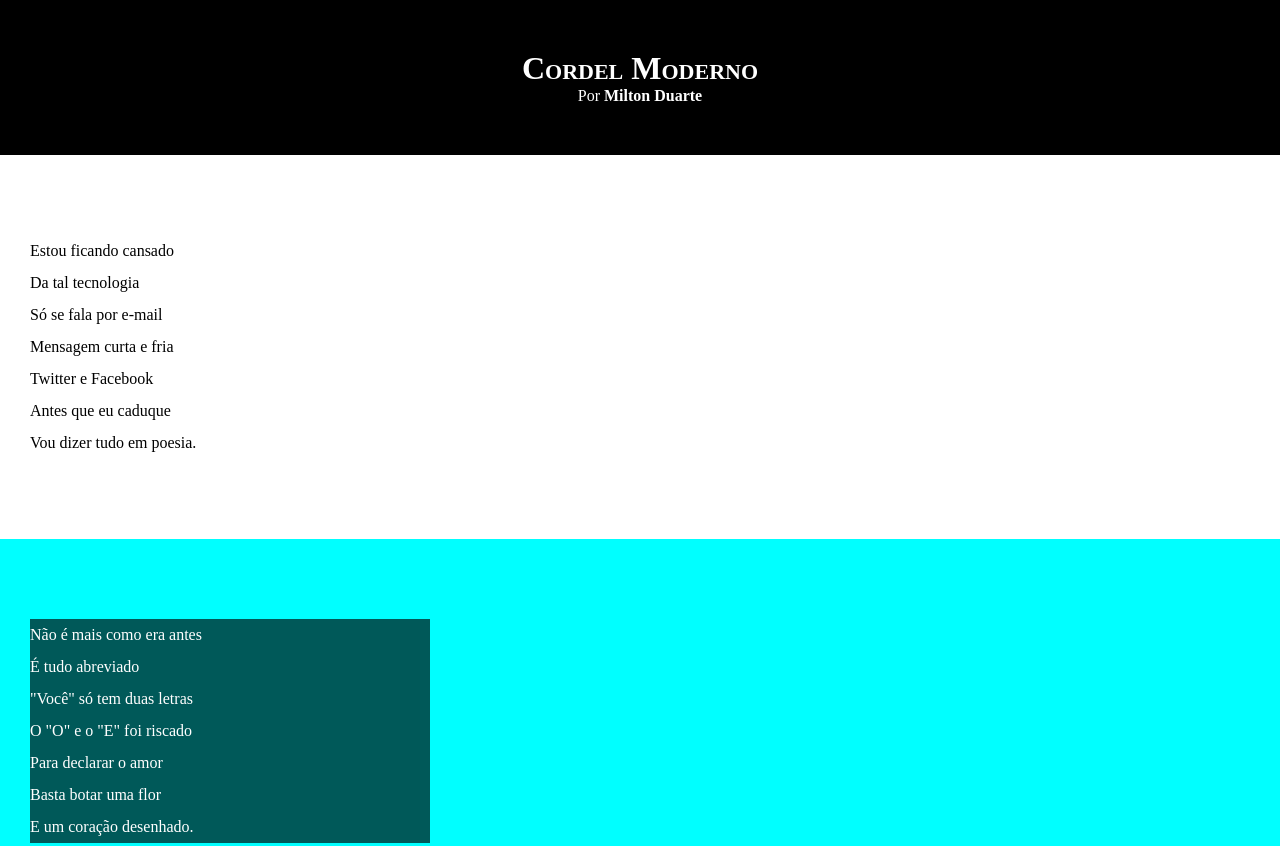
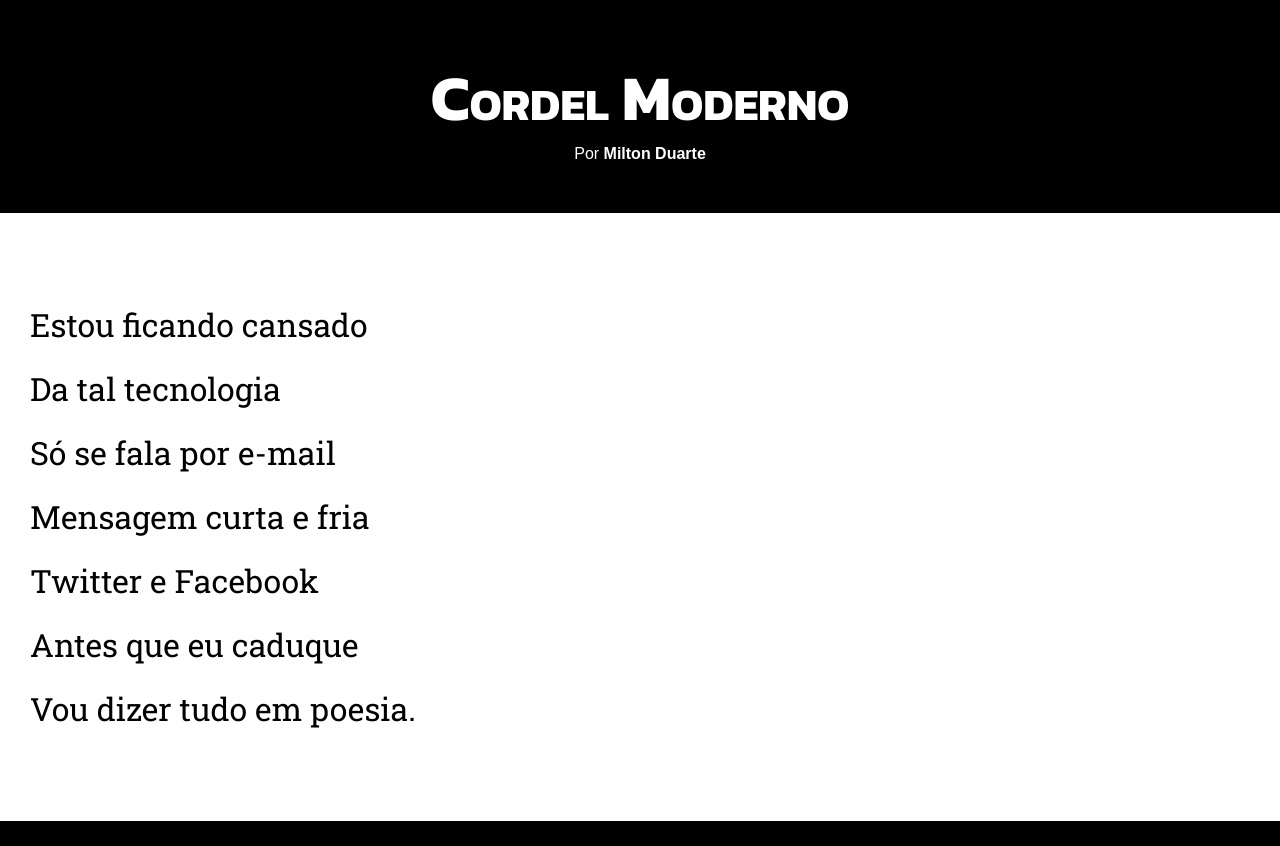
Before and after one commit to Ricktrem7/html-css, a plain HTML site: page desafios/d011/index.html in a window 1280 px wide. Shown: the top 846 px of the page. Drawn offline with Linux system fonts and the light colour scheme.

Commit message:
atualização

```diff
--- a/desafios/d011/estilo/style.css
+++ b/desafios/d011/estilo/style.css
@@ -1,15 +1,24 @@
 @charset "UTF-8";
 
+@import url('https://fonts.googleapis.com/css2?family=Kanit:ital,wght@0,100;0,200;0,300;0,400;0,500;0,600;0,700;0,800;0,900;1,100;1,200;1,300;1,400;1,500;1,600;1,700;1,800;1,900&family=Roboto+Slab:wght@100..900&display=swap');
+
+:root {
+  --fonte1: Arial, Helvetica, sans-serif;
+  --fonte2: 'Kanit', sans-serif;
+  --fonte3: 'Roboto Slab', serif;
+}
 
 * {
-  margin: 0px;
-  padding: 0px;
+  margin: 0;
+  padding: 0;
+  font-size: 1em;
 }
 
 html,
 body {
   min-height: 100vh;
   background-color: teal;
+  font-family: var(--fonte1);
 }
 
 header {
@@ -21,6 +30,8 @@ header {
 header>h1 {
   padding-top: 50px;
   font-variant: small-caps;
+  font-size: 4em;
+  font-family: var(--fonte2);
 }
 
 header>p {
@@ -34,7 +45,7 @@ footer a {
   font-weight: bolder;
 }
 
-header a :hover,
+header a:hover,
 footer a:hover {
   text-decoration: underline;
 }
@@ -44,6 +55,8 @@ section {
   padding-top: 10vh;
   line-height: 2em;
   padding-left: 30px;
+  font-family: var(--fonte3);
+  font-size: 2.5vw;
 }
 
 section.normal {
@@ -52,7 +65,7 @@ section.normal {
 }
 
 section.img {
-  background-color: aqua;
+  background-color: rgb(0, 0, 0);
   color: white;
 }
 
```
